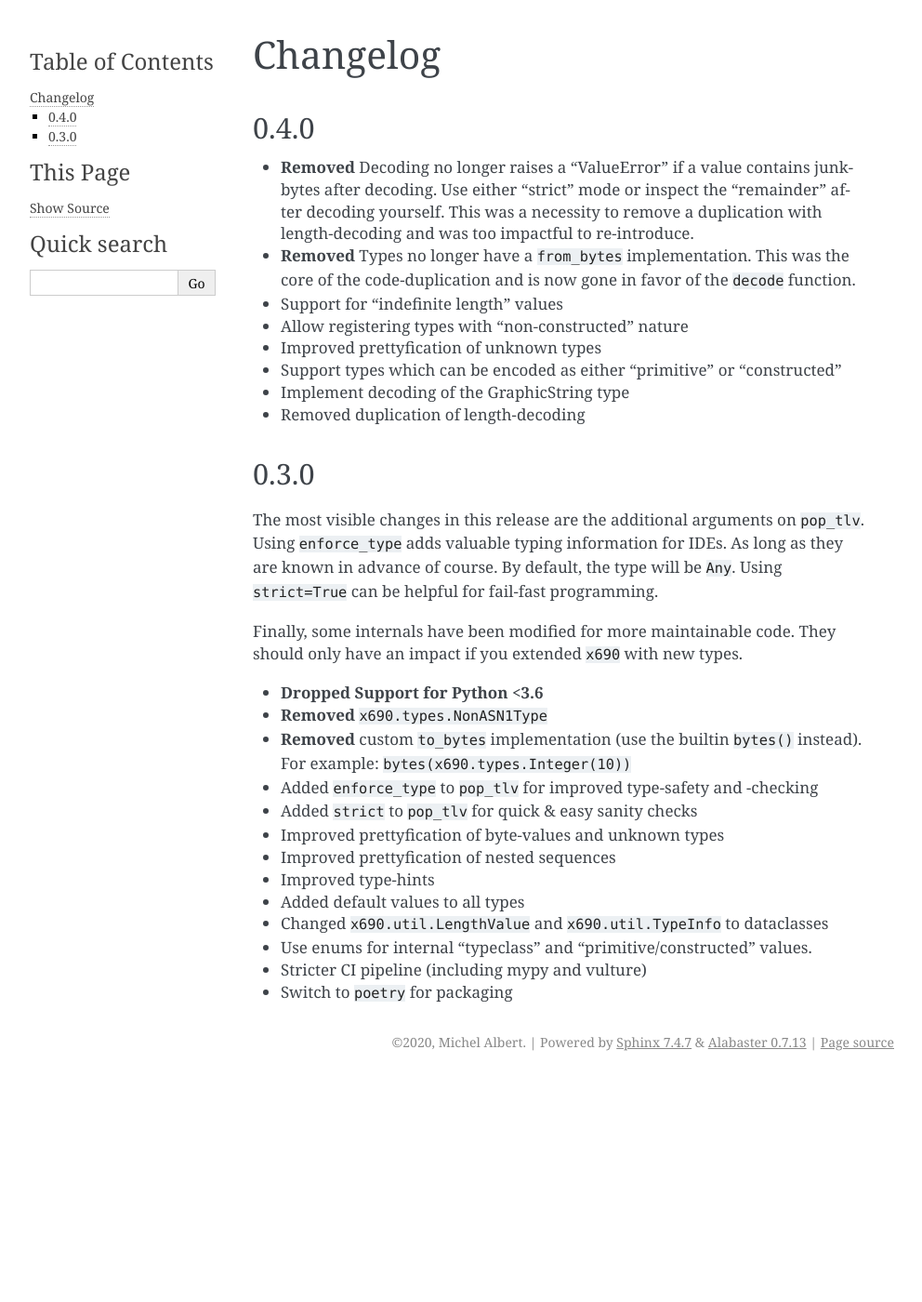
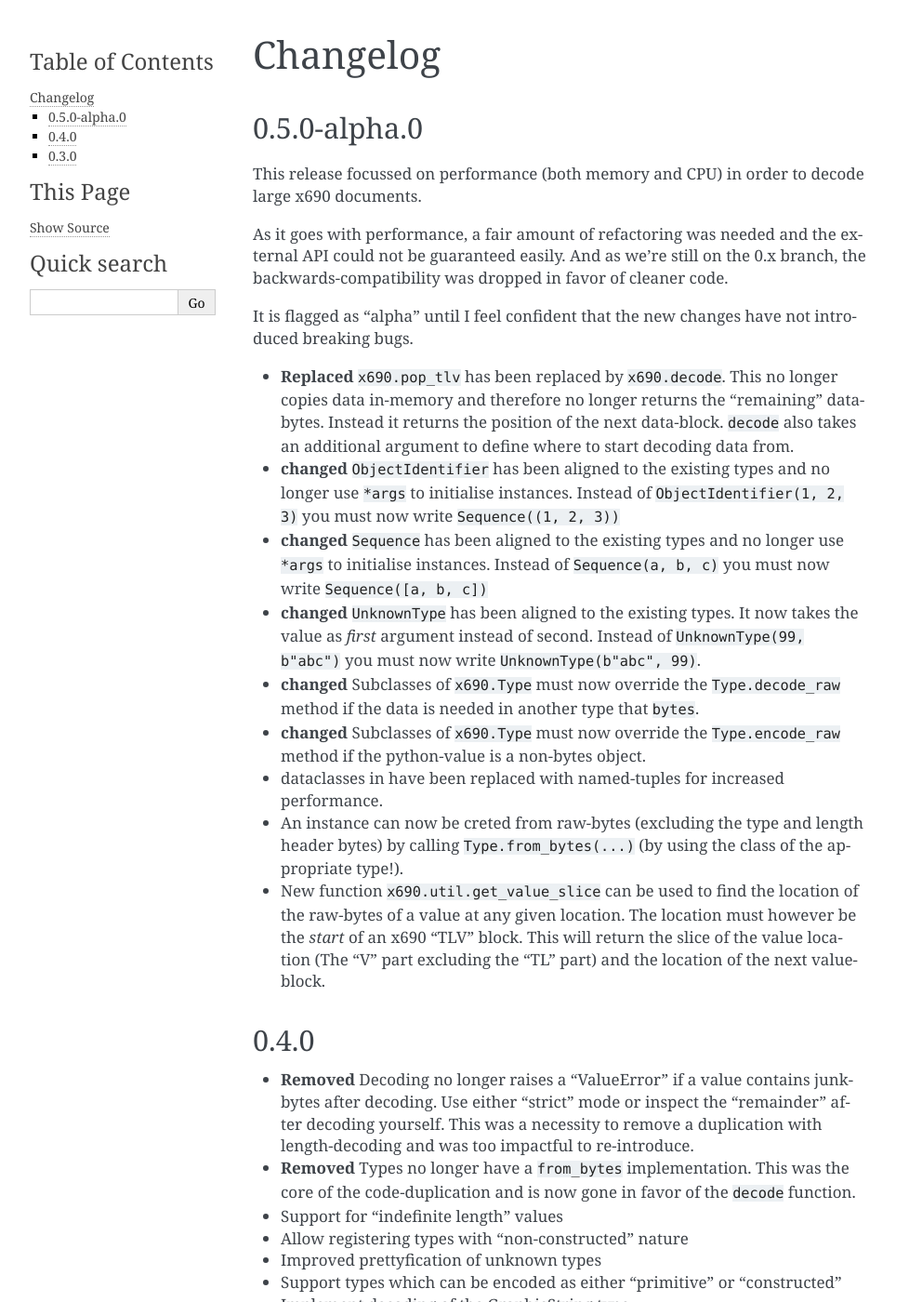
Before and after one commit to exhuma/x690, a Sphinx documentation site: the page built from docs/changelog.rst, in a window 1280 px wide and 1400 px high. Shown: the whole window at 93% size, without its empty margins (148-1140 px from the left). Built offline with Sphinx 7.4.7, drawn with Linux system fonts in a browser that asks for light colours; pages that are not in the unit, such as notebooks, are missing from menus.

Commit message:
Update changelog

```diff
--- a/docs/changelog.rst
+++ b/docs/changelog.rst
@@ -1,5 +1,48 @@
 Changelog
 =========
+
+0.5.0-alpha.0
+-------------
+
+This release focussed on performance (both memory and CPU) in order to decode
+large x690 documents.
+
+As it goes with performance, a fair amount of refactoring was needed and the
+external API could not be guaranteed easily. And as we're still on the 0.x
+branch, the backwards-compatibility was dropped in favor of cleaner code.
+
+It is flagged as "alpha" until I feel confident that the new changes have not
+introduced breaking bugs.
+
+
+* **Replaced** ``x690.pop_tlv`` has been replaced by ``x690.decode``.
+  This no longer copies data in-memory and therefore no longer returns the
+  "remaining" data-bytes. Instead it returns the position of the next
+  data-block. ``decode`` also takes an additional argument to define where to
+  start decoding data from.
+* **changed** ``ObjectIdentifier`` has been aligned to the existing types and
+  no longer use ``*args`` to initialise instances. Instead of
+  ``ObjectIdentifier(1, 2, 3)`` you must now write ``Sequence((1, 2, 3))``
+* **changed** ``Sequence`` has been aligned to the existing types and no longer
+  use ``*args`` to initialise instances. Instead of ``Sequence(a, b, c)`` you
+  must now write ``Sequence([a, b, c])``
+* **changed** ``UnknownType`` has been aligned to the existing types. It now
+  takes the value as *first* argument instead of second. Instead of
+  ``UnknownType(99, b"abc")`` you must now write ``UnknownType(b"abc", 99)``.
+* **changed** Subclasses of ``x690.Type`` must now override the
+  ``Type.decode_raw`` method if the data is needed in another type that
+  ``bytes``.
+* **changed** Subclasses of ``x690.Type`` must now override the
+  ``Type.encode_raw`` method if the python-value is a non-bytes object.
+* dataclasses in have been replaced with named-tuples for increased performance.
+* An instance can now be creted from raw-bytes (excluding the type and length
+  header bytes) by calling ``Type.from_bytes(...)`` (by using the class of the
+  appropriate type!).
+* New function ``x690.util.get_value_slice`` can be used to find the location
+  of the raw-bytes of a value at any given location. The location must however
+  be the *start* of an x690 "TLV" block. This will return the slice of the
+  value location (The "V" part excluding the "TL" part) and the location of the
+  next value-block.
 
 0.4.0
 -----
```
